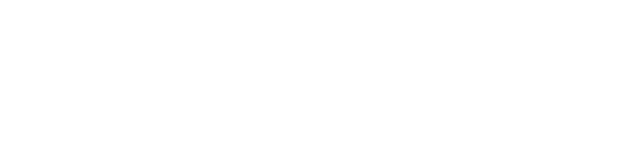
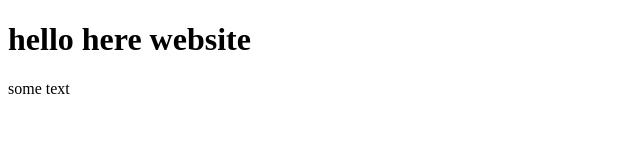
Before and after one commit to yashp386/testing-github-desktop, a plain HTML site: page index.html in a window 1280 px wide. Shown: the whole page, without its empty margins (0-640 px from the left). Drawn offline with Linux system fonts and the light colour scheme.

Commit message:
added context to index.html

```diff
--- a/index.html
+++ b/index.html
@@ -6,6 +6,7 @@
     <title>Document</title>
 </head>
 <body>
-
+    <h1>hello here website </h1>
+    <p>some text</p>
 </body>
 </html>
```
